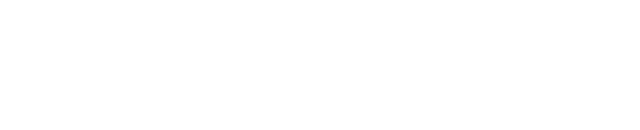
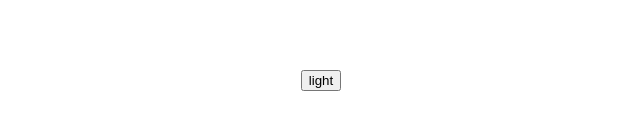
Before and after one commit to Rahulrai1998/frontend-machine-coding, a React (Create React App) app: page / in a window 1280 px wide. Shown: the part 320-450 px from the top of the page, without its empty margins (319-959 px from the left). Built offline with nearby package versions, Linux system fonts and the light colour scheme.

Commit message:
theme  provider done

```diff
--- a/src/App.js
+++ b/src/App.js
@@ -1,10 +1,13 @@
-import logo from './logo.svg';
-import './App.css';
+import logo from "./logo.svg";
+import "./App.css";
+import TabList from "./components/tab-list";
+import Theme from "./components/theme-provider";
 
 function App() {
   return (
     <div className="App">
-
+      {/* <TabList/> */}
+      <Theme />
     </div>
   );
 }
--- /dev/null
+++ b/src/components/tab-list/index.jsx
@@ -0,0 +1,4 @@
+const TabList = () => {
+  return <div>hello</div>;
+};
+export default TabList;
--- /dev/null
+++ b/src/components/theme-provider/components/ThemeConsumer.jsx
@@ -0,0 +1,21 @@
+import  { useContext } from "react";
+import { ThemeContext } from "../context/ThemeContext";
+
+const ThemeConsumer = () => {
+  const { theme, toggleTheme } = useContext(ThemeContext);
+  return (
+    <div
+      style={{
+        display: "flex",
+        alignItems: "center",
+        justifyContent: "center",
+        background: theme === "dark" ? "grey" : "white",
+        height: "100vh",
+      }}
+    >
+      <button onClick={toggleTheme}>{theme}</button>
+    </div>
+  );
+};
+
+export default ThemeConsumer;
--- /dev/null
+++ b/src/components/theme-provider/context/ThemeContext.js
@@ -0,0 +1,3 @@
+import { createContext } from "react";
+
+export const ThemeContext = createContext();
--- /dev/null
+++ b/src/components/theme-provider/context/ThemeProvider.jsx
@@ -0,0 +1,18 @@
+import { useState } from "react";
+import { ThemeContext } from "./ThemeContext";
+
+const ThemeProvider = ({ children }) => {
+  const [theme, setTheme] = useState("light");
+
+  const toggleTheme = () => {
+    setTheme(theme === "light" ? "dark" : "light");
+  };
+
+  return (
+    <ThemeContext.Provider value={{ theme, toggleTheme }}>
+      {children}
+    </ThemeContext.Provider>
+  );
+};
+
+export default ThemeProvider;
--- /dev/null
+++ b/src/components/theme-provider/index.jsx
@@ -0,0 +1,12 @@
+import ThemeProvider from "./context/ThemeProvider";
+import ThemeConsumer from "./components/ThemeConsumer";
+
+const Theme = () => {
+  return (
+    <ThemeProvider>
+      <ThemeConsumer />
+    </ThemeProvider>
+  );
+};
+
+export default Theme;
```
